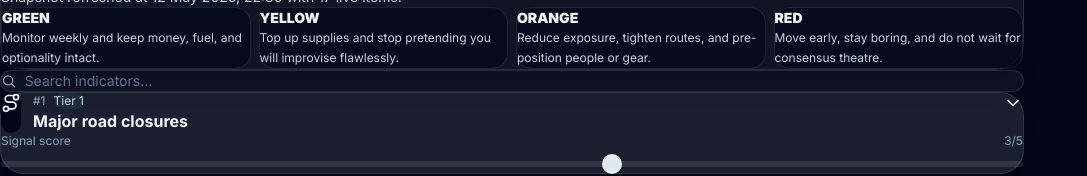
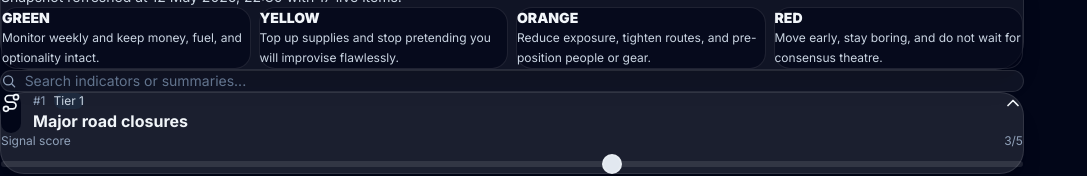
Before and after one commit to Looping69/Sani-Stability, a React (Vite) app: page / in a window 1280 px wide. Shown: the part 369-545 px from the top of the page, without its empty margins (0-1087 px from the left). Built offline with nearby package versions, Linux system fonts and the light colour scheme.

Commit message:
feat: filter evidence-backed indicators

```diff
--- a/src/components/IndicatorList.jsx
+++ b/src/components/IndicatorList.jsx
@@ -4,24 +4,24 @@ import { IndicatorCard } from "./IndicatorCard";
 import { useIndicators } from "@/context/IndicatorsProvider";
 
 export function IndicatorList() {
-  const { indicators, updateIndicator } = useIndicators();
+  const { indicators } = useIndicators();
   const [query, setQuery] = useState("");
-  const [expandedId, setExpandedId] = useState(null);
+  const [expandedId, setExpandedId] = useState(indicators[0]?.id || null);
 
   const filtered = indicators.filter((item) =>
-    `${item.name} ${item.category} ${item.watch} ${item.why}`
+    `${item.name} ${item.category} ${item.watch} ${item.why} ${item.summary}`
       .toLowerCase()
       .includes(query.toLowerCase())
   );
 
   return (
     <section className="mt-5">
-      <div className="mb-3 flex items-center gap-2 rounded-2xl border border-white/10 bg-white/5 px-3 py-2">
+      <div className="mb-3 flex items-center gap-2 rounded-2xl border border-white/10 bg-white/6 px-3 py-2">
         <SvgIcon name="Search" className="h-4 w-4 text-slate-400" />
         <input
           value={query}
-          onChange={(e) => setQuery(e.target.value)}
-          placeholder="Search indicators..."
+          onChange={(event) => setQuery(event.target.value)}
+          placeholder="Search indicators or summaries..."
           className="w-full bg-transparent text-sm outline-none placeholder:text-slate-500"
         />
       </div>
@@ -33,7 +33,6 @@ export function IndicatorList() {
             item={item}
             isOpen={expandedId === item.id}
             onToggle={() => setExpandedId(expandedId === item.id ? null : item.id)}
-            onScoreChange={updateIndicator}
           />
         ))}
       </div>
```
